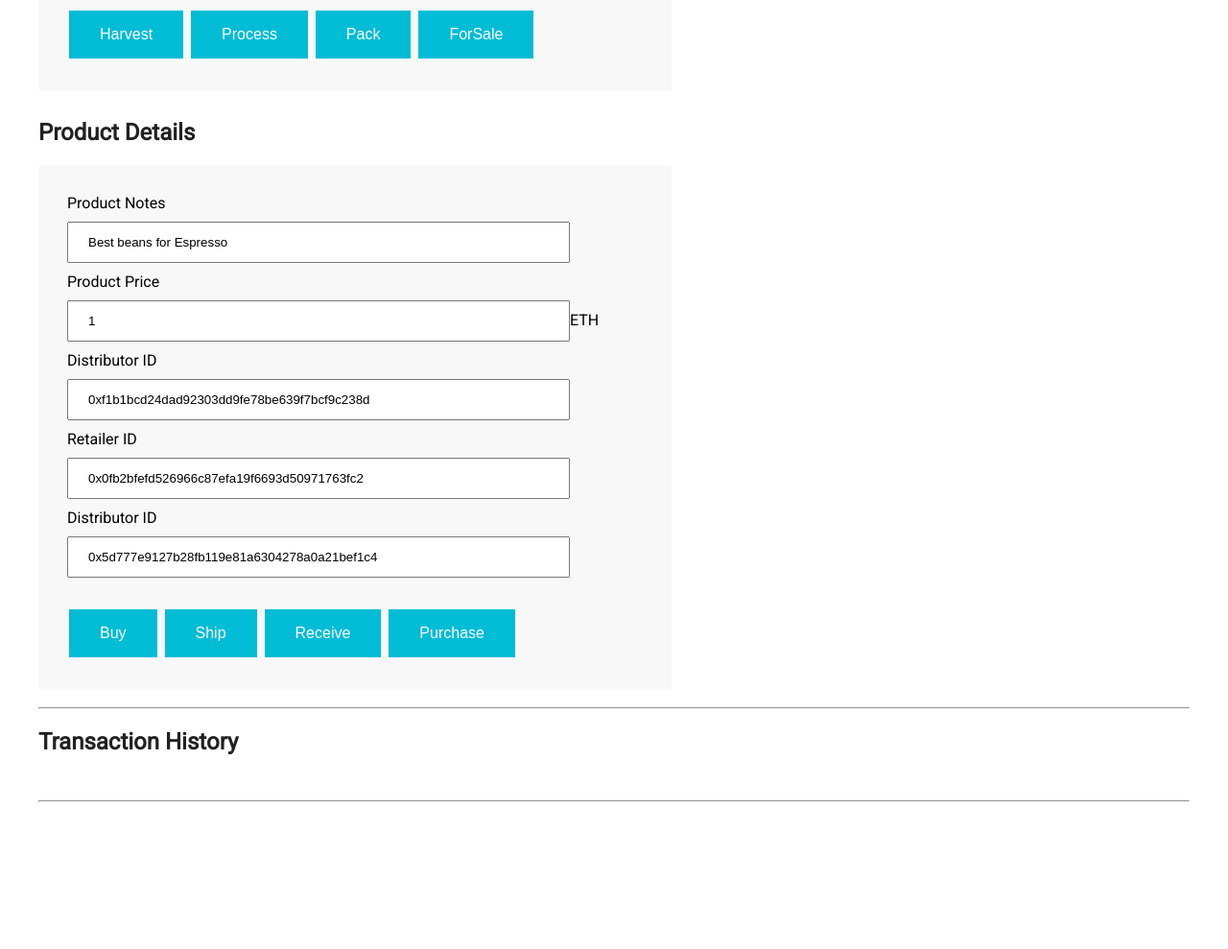
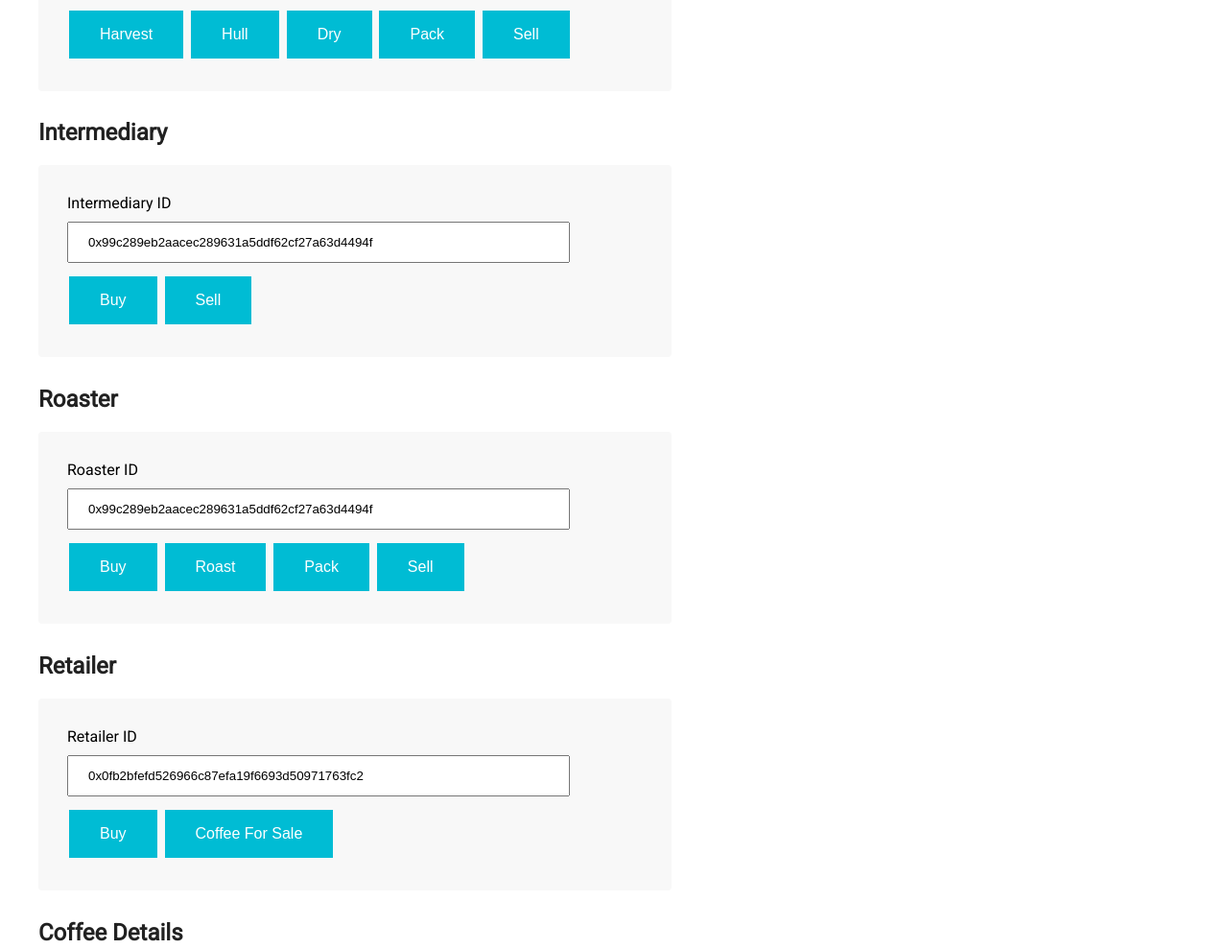
Before and after one commit to bruno-frascino/p6b-coffeeChain, a website: page index.html in a window 1280 px wide. Shown: the part 1120-2109 px from the top of the page at 96% size. Before the commit the page ends 2004 px from the top, so only its background shows below. Drawn offline with nearby package versions, Linux system fonts and the light colour scheme.

Commit message:
feat: updated fields n buttons with new steps

```diff
--- a/index.html
+++ b/index.html
@@ -29,37 +29,70 @@
             <br>
             <input type="text" id="ownerID" name="ownerID" value="0x963865f57804b38459dd4b2da2f760211a200438" size="50"><br>
             <div class=button-div>
-                <button class="btn-fetchOne" id="button" type="button" data-id="9">Fetch Data 1</button>
-                <button class="btn-fetchTwo" id="button" type="button" data-id="10">Fetch Data 2</button>
+                <button class="btn-fetchOne" id="button" type="button" data-id="15">Fetch Data 1</button>
+                <button class="btn-fetchTwo" id="button" type="button" data-id="16">Fetch Data 2</button>
             </div>
         </div>
         <div class=form-break></div>
-        <h2>Farm Details</h2>
+        <h2>Grower Details</h2>
         <div class="form-group">
-            Farmer ID
+            Grower ID
             <br>
-            <input type="text" id="originFarmerID" name="originFarmerID" value="0x99c289eb2aacec289631a5ddf62cf27a63d4494f"
+            <input type="text" id="originGrowerID" name="originGrowerID" value="0x99c289eb2aacec289631a5ddf62cf27a63d4494f"
                 size="50"><br>
-            Farm Name
+            Grower Name
             <br>
-            <input type="text" id="originFarmName" name="originFarmName" value="John Doe"><br>
-            Farm Information
+            <input type="text" id="originGrowerName" name="originGrowerName" value="John Doe"><br>
+            Grower Information
             <br>
-            <input type="text" id="originFarmInformation" name="originFarmInformation" value="Yarra Valley"><br>
-            Farm Latitude
+            <input type="text" id="originGrowerInformation" name="originGrowerInformation" value="Yarra Valley"><br>
+            Grower Latitude
             <br>
-            <input type="text" id="originFarmLatitude" name="originFarmLatitude" value="-38.239770"><br>
-            Farm Longitude
+            <input type="text" id="originGrowerLatitude" name="originGrowerLatitude" value="-38.239770"><br>
+            Grower Longitude
             <br>
-            <input type="text" id="originFarmLongitude" name="originFarmLongitude" value="144.341490"><br>
+            <input type="text" id="originGrowerLongitude" name="originGrowerLongitude" value="144.341490"><br>
             <br>
             <button class="btn-harvest" id="button" type="button" data-id="1">Harvest</button>
-            <button class="btn-process" id="button" type="button" data-id="2">Process</button>
-            <button class="btn-pack" id="button" type="button" data-id="3">Pack</button>
-            <button class="btn-forsale" id="button" type="button" data-id="4">ForSale</button>
+            <button class="btn-process" id="button" type="button" data-id="2">Hull</button>
+            <button class="btn-process" id="button" type="button" data-id="3">Dry</button>
+            <button class="btn-pack" id="button" type="button" data-id="4">Pack</button>
+            <button class="btn-forsale" id="button" type="button" data-id="5">Sell</button>
         </div>
         <div class=form-break></div>
-        <h2>Product Details</h2>
+        <h2>Intermediary</h2>
+        <div class="form-group">
+            Intermediary ID
+            <br>
+            <input type="text" id="intermediaryID" name="intermediaryID" value="0x99c289eb2aacec289631a5ddf62cf27a63d4494f"
+                size="50"><br>
+            <button class="btn-process" id="button" type="button" data-id="6">Buy</button>
+            <button class="btn-forsale" id="button" type="button" data-id="7">Sell</button>
+        </div>
+        <div class=form-break></div>
+        <h2>Roaster</h2>
+        <div class="form-group">
+            Roaster ID
+            <br>
+            <input type="text" id="roasterId" name="roasterId" value="0x99c289eb2aacec289631a5ddf62cf27a63d4494f"
+                size="50"><br>
+            <button class="btn-process" id="button" type="button" data-id="8">Buy</button>
+            <button class="btn-process" id="button" type="button" data-id="9">Roast</button>
+            <button class="btn-pack" id="button" type="button" data-id="10">Pack</button>
+            <button class="btn-forsale" id="button" type="button" data-id="11">Sell</button>
+        </div>
+        <div class=form-break></div>
+        <h2>Retailer</h2>
+        <div class="form-group">
+            Retailer ID
+            <br>
+            <input type="text" id="retailerID" name="retailerID" value="0x0fb2bfefd526966c87efa19f6693d50971763fc2"
+                size="50"><br>
+            <button class="btn-process" id="button" type="button" data-id="12">Buy</button>
+            <button class="btn-forsale" id="button" type="button" data-id="13">Coffee For Sale</button>
+        </div>
+        <div class=form-break></div>
+        <h2>Coffee Details</h2>
         <div class="form-group">
             Product Notes
             <br>
@@ -67,24 +100,8 @@
             Product Price
             <br>
             <input type="number" id="productPrice" name="productPrice" value=1>ETH<br>
-            Distributor ID
             <br>
-            <input type="text" id="distributorID" name="distributorID" value="0xf1b1bcd24dad92303dd9fe78be639f7bcf9c238d"
-                size="50">
-            <br>
-            Retailer ID
-            <br>
-            <input type="text" id="retailerID" name="retailerID" value="0x0fb2bfefd526966c87efa19f6693d50971763fc2"
-                size="50"><br>
-            Distributor ID
-            <br>
-            <input type="text" id="consumerID" name="consumerID" value="0x5d777e9127b28fb119e81a6304278a0a21bef1c4"
-                size="50"><br>
-            <br>
-            <button class="btn-buy" id="button" type="button" data-id="5">Buy</button>
-            <button class="btn-ship" id="button" type="button" data-id="6">Ship</button>
-            <button class="btn-receive" id="button" type="button" data-id="7">Receive</button>
-            <button class="btn-purchase" id="button" type="button" data-id="8">Purchase</button>
+            <button class="btn-process" id="button" type="button" data-id="14">Purchase</button>
         </div>
         <div class=form-break></div>
         <hr>
```
